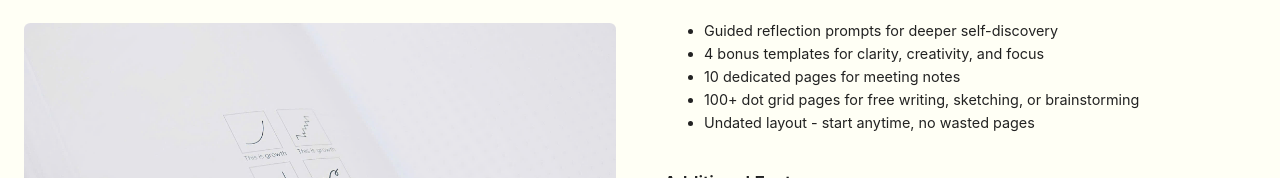
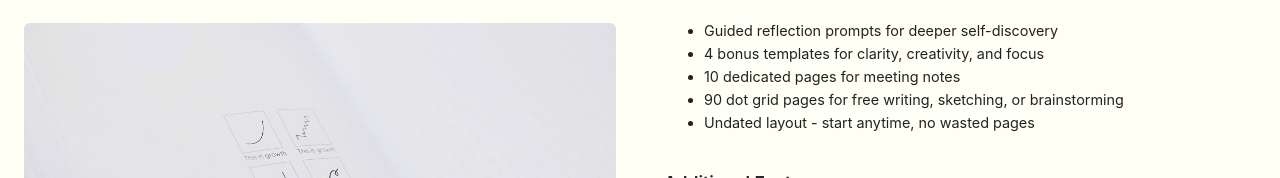
Before and after one commit to thesolus-journal/public-site, a React (Create React App) app: page /our-product in a window 1280 px wide. Shown: the part 1297-1475 px from the top of the page. Built offline with nearby package versions, Linux system fonts and the light colour scheme.

Commit message:
fixed wrong info

```diff
--- a/src/pages/Products.js
+++ b/src/pages/Products.js
@@ -78,8 +78,8 @@ function Products() {
     color === "oatmilk"
       ? oatmilkImages
       : color === "matcha"
-      ? matchaImages
-      : bundleImages;
+        ? matchaImages
+        : bundleImages;
   const currentProduct = products[color];
 
   /**
@@ -92,8 +92,8 @@ function Products() {
       selectedColor === "oatmilk"
         ? oatmilkImages[0]
         : selectedColor === "matcha"
-        ? matchaImages[0]
-        : bundleImages[0],
+          ? matchaImages[0]
+          : bundleImages[0],
     );
   };
 
@@ -236,8 +236,7 @@ function Products() {
               <li>4 bonus templates for clarity, creativity, and focus</li>
               <li>10 dedicated pages for meeting notes</li>
               <li>
-                100+ dot grid pages for free writing, sketching, or
-                brainstorming
+                90 dot grid pages for free writing, sketching, or brainstorming
               </li>
               <li>Undated layout - start anytime, no wasted pages</li>
             </ul>
```
